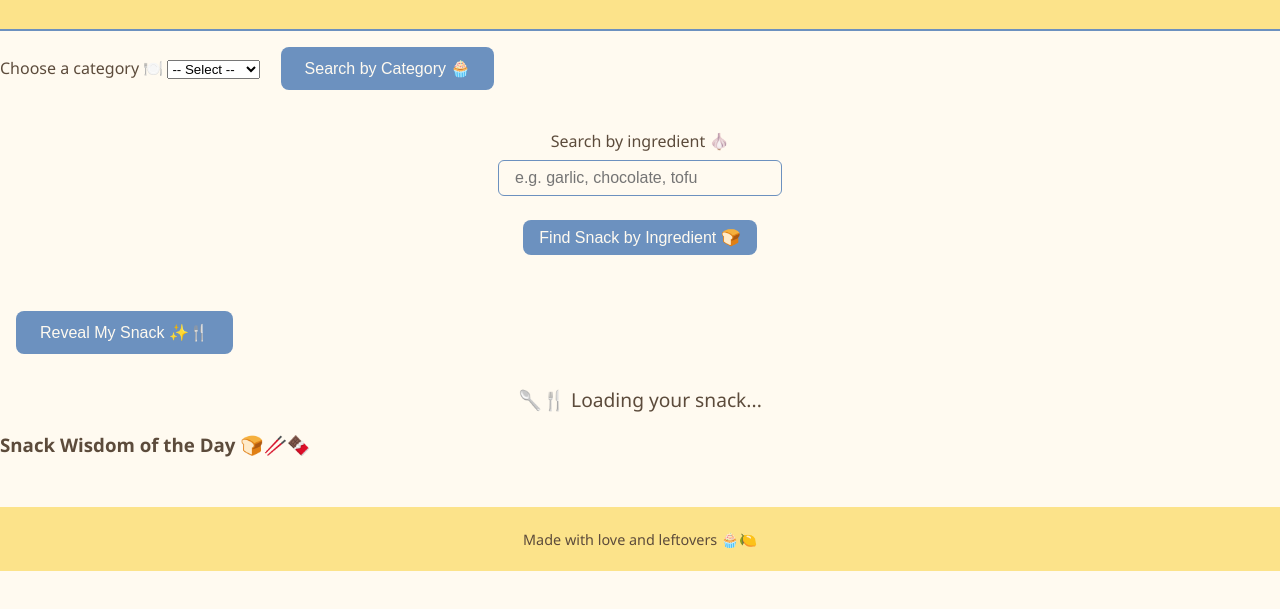
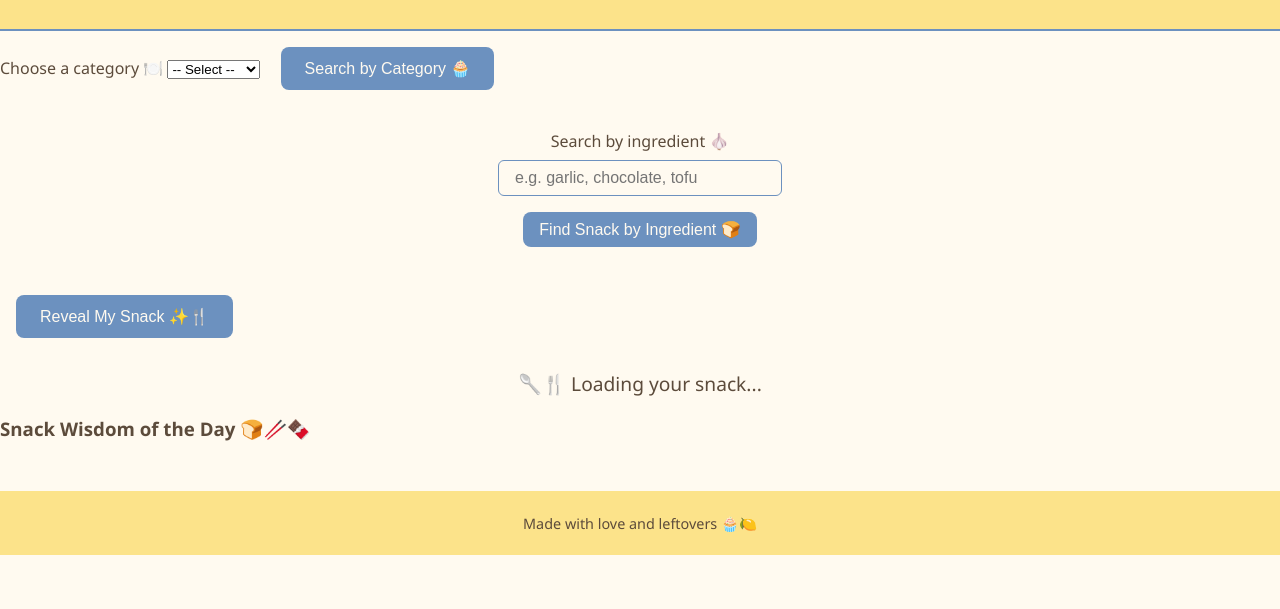
Before and after one commit to erv1029-afk/Snack-Oracle, a plain HTML site: page index.html in a window 1280 px wide. Shown: the part 127-736 px from the top of the page. Drawn offline with Linux system fonts and the light colour scheme.

Commit message:
cleaning up css

```diff
--- a/style.css
+++ b/style.css
@@ -25,7 +25,9 @@ h1 {
   color: var(--blueberry-blue);
 }
 
-button {
+/* General button styles */
+button,
+#search-ingredient-btn {
   background-color: var(--blueberry-blue);
   color: var(--cream);
   border: none;
@@ -37,8 +39,36 @@ button {
   transition: background-color 0.3s ease;
 }
 
-button:hover {
+/* Specific tweak for ingredient button */
+#search-ingredient-btn {
+  padding: 0.5rem 1rem;
+  margin: 0.5rem;
+}
+
+/* Hover effect for all buttons */
+button:hover,
+#search-ingredient-btn:hover {
   background-color: var(--spice-orange);
+}
+
+#ingredient-section {
+  margin: 1.5rem auto;
+  text-align: center;
+  display: flex;
+  flex-direction: column;
+  align-items: center;
+  gap: 0.5rem;
+}
+
+#ingredient-input {
+  padding: 0.5rem 1rem;
+  font-size: 1rem;
+  border: 1px solid var(--blueberry-blue);
+  border-radius: 6px;
+  width: 250px;
+  max-width: 80%;
+  background-color: var(--cream);
+  color: var(--text-brown);
 }
 
 #snack-container {
@@ -62,7 +92,7 @@ img {
   max-width: 300px;
   border-radius: 12px;
   margin-top: 1rem;
-  box-shadow: 0 4px 8px rgba(0,0,0,0.1);
+  box-shadow: 0 4px 8px rgba(0, 0, 0, 0.1);
 }
 
 .spice-trail {
@@ -72,6 +102,7 @@ img {
   transform: translateY(-10px);
   transition: opacity 0.6s ease, transform 0.6s ease;
 }
+
 .spice-trail.visible {
   opacity: 1;
   transform: translateY(0);
@@ -83,37 +114,3 @@ footer {
   padding: 0.5rem;
   font-size: 0.9rem;
 }
-#ingredient-section {
-  margin: 1.5rem auto;
-  text-align: center;
-  display: flex;
-  flex-direction: column;
-  align-items: center;
-  gap: 0.5rem;
-}
-
-#ingredient-input {
-  padding: 0.5rem 1rem;
-  font-size: 1rem;
-  border: 1px solid var(--blueberry-blue);
-  border-radius: 6px;
-  width: 250px;
-  max-width: 80%;
-  background-color: var(--cream);
-  color: var(--text-brown);
-}
-
-#search-ingredient-btn {
-  background-color: var(--blueberry-blue);
-  color: var(--cream);
-  border: none;
-  padding: 0.5rem 1rem;
-  font-size: 1rem;
-  border-radius: 8px;
-  cursor: pointer;
-  transition: background-color 0.3s ease;
-}
-
-#search-ingredient-btn:hover {
-  background-color: var(--spice-orange);
-}
```
